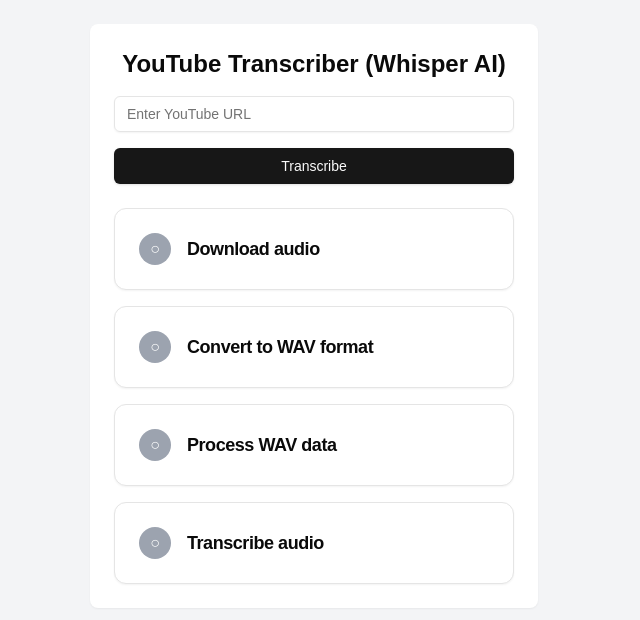
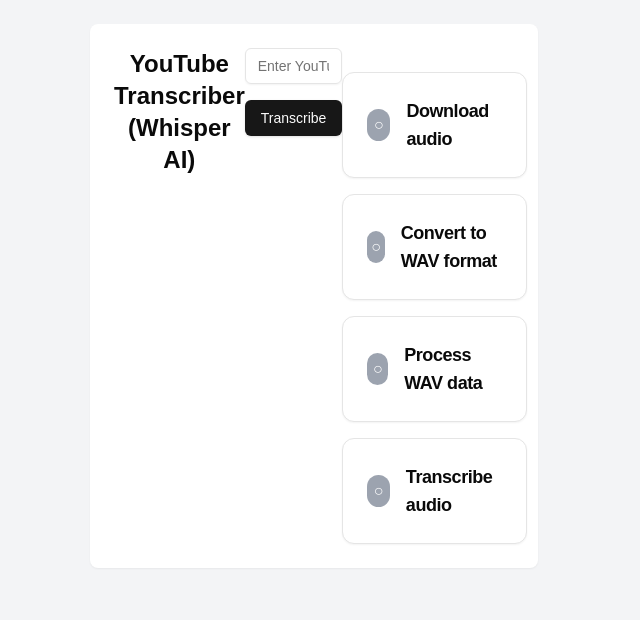
Before and after one commit to fjaviergelabert/audio-hub, a Next.js app: page / in a window 1280 px wide. Shown: the top 620 px of the page, without its empty margins (326-966 px from the left). Built offline with nearby package versions, Linux system fonts and the light colour scheme.

Commit message:
Enhance transcription progress handling: add accurate progress steps and improve user feedback during audio processing events

```diff
--- a/app/api/transcribe/transcribe.ts
+++ b/app/api/transcribe/transcribe.ts
@@ -15,6 +15,7 @@
   try {
     const mp3Buffer = await downloadYoutube(url, onProgress);
     const wavBuffer = await convertMp3ToWav(mp3Buffer, onProgress);
+    onProgress({ type: "conversion", status: "completed", progress: 100 });
 
     const audioData = processWav(wavBuffer, onProgress);
 
@@ -172,9 +173,7 @@
         });
       })
       .pipe(outputStream, { end: true })
-      .on("end", () => {
-        onProgress({ type: "conversion", status: "completed", progress: 100 });
-      })
+      .on("end", () => {})
       .on("error", (err) => {
         reject(err);
       });
--- a/components/app-page.tsx
+++ b/components/app-page.tsx
@@ -8,15 +8,9 @@
 import React, { useState } from "react";
 import { TranscriptCards } from "./transcript-cards";
 
-export function TranscribePage() {
-  const [url, setUrl] = useState("");
-  const [transcription, setTranscription] = useState<TranscriptionChunk[]>([]);
-  const [loading, setLoading] = useState(false);
-  const [error, setError] = useState("");
-
-  const [progressSteps, setProgressSteps] = useState<
-    (TranscriptionProgress & { message: string })[]
-  >([
+const INITIAL_PROGRESS_STEPS: Array<
+  TranscriptionProgress & { message: string }
+> = [
   {
     type: "download",
     progress: 0,
@@ -41,16 +35,39 @@
     status: "idle",
     message: "Transcribe audio",
   },
-  ]);
+];
 
-  const handleSubmit = async (e: React.FormEvent) => {
+export function TranscribePage() {
+  const [url, setUrl] = useState("");
+  const [loading, setLoading] = useState(false);
+  const [error, setError] = useState("");
+  const [transcription, setTranscription] = useState<TranscriptionChunk[]>([]);
+  const progressState = useProgressSteps({
+    onTranscriptionUpdate: setTranscription,
+  });
+  const transcriptionState = useTranscription({
+    onProgress: progressState.handleProgressUpdate,
+    setLoading,
+  });
+
+  return (
+    <main className="min-h-screen bg-gray-100 py-6 px-4 sm:px-6 lg:px-8 flex flex-col md:flex-row gap-4">
+      <section className="flex-1 mb-4 md:mb-0">
+        <article className="max-w-md mx-auto shadow-sm bg-white p-6 rounded-lg flex flex-col md:flex-row">
+          <header className="mb-4">
+            <h1 className="text-2xl font-bold text-center">
+              YouTube Transcriber (Whisper AI)
+            </h1>
+          </header>
+          <URLInput
+            onSubmit={async (e: React.FormEvent) => {
               e.preventDefault();
               setLoading(true);
               setError("");
               setTranscription([]);
 
-    setProgressSteps(
-      progressSteps.map((step) => ({
+              progressState.setProgressSteps(
+                progressState.progressSteps.map((step) => ({
                   ...step,
                   status: "idle",
                   progress: 0,
@@ -58,139 +75,40 @@
               );
 
               try {
-      await startTranscription(url);
+                await transcriptionState.startTranscription(url);
               } catch (error) {
                 setError("An error occurred during transcription: " + error);
                 setLoading(false);
               }
-  };
-
-  async function startTranscription(url: string) {
-    const response = await fetch("/api/transcribe", {
-      method: "POST",
-      headers: { "Content-Type": "application/json" },
-      body: JSON.stringify({ url }),
-    });
-
-    if (!response.ok) {
-      console.error("Failed to start transcription");
-      setLoading(false);
-      return;
+            }}
+            url={url}
+            setUrl={setUrl}
+            loading={loading}
+          />
+          {error && <p className="mt-4 text-red-600">{error}</p>}
+          <ProgressSteps progressSteps={progressState.progressSteps} />
+        </article>
+      </section>
+      {transcription.length > 0 && (
+        <section className="flex-1">
+          <article className="max-w-3xl mx-auto shadow-sm bg-white p-6 rounded-lg">
+            <h2 className="text-2xl font-bold mb-4 text-gray-800 dark:text-gray-200">
+              Transcript
+            </h2>
+            <TranscriptCards chunks={transcription} />
+          </article>
+        </section>
+      )}
+    </main>
+  );
 }
 
-    const reader = response.body!.getReader();
-    const decoder = new TextDecoder("utf-8");
-
-    const stream = new ReadableStream({
-      start(controller) {
-        function push() {
-          reader
-            .read()
-            .then(({ done, value }) => {
-              if (done) {
-                controller.close();
-                setLoading(false);
-                return;
-              }
-
-              const data = decoder.decode(value, { stream: true });
-              data
-                .split("\n")
-                .filter(Boolean)
-                .forEach((line) => {
-                  try {
-                    const progressUpdate: TranscriptionProgress =
-                      JSON.parse(line);
-                    handleProgressUpdate(progressUpdate);
-                  } catch (e) {
-                    console.error("Error parsing progress update:", e);
-                  }
-                });
-
-              controller.enqueue(value);
-              push();
-            })
-            .catch((error) => {
-              console.error("Stream reading error:", error);
-              controller.error(error);
-              setLoading(false);
-            });
-        }
-
-        push();
-      },
-    });
-
-    new Response(stream)
-      .text()
-      .then((result) => {
-        setLoading(false);
-        console.log("Final result:", result);
-      })
-      .catch((error) => {
-        console.error("Error processing stream:", error);
-        setLoading(false);
-      });
-  }
-
-  function handleProgressUpdate(progressUpdate: TranscriptionProgress) {
-    setProgressSteps((prevSteps) =>
-      prevSteps.map((step) => {
-        if (step.type === progressUpdate.type) {
-          return {
-            ...step,
-            progress: progressUpdate.progress,
-            status: progressUpdate.status,
-          };
-        }
-        return step;
-      })
-    );
-
-    if (progressUpdate.type === "transcription" && progressUpdate.data) {
-      console.log("progressUpdate.data", progressUpdate.data);
-      const chunks = progressUpdate.data[1].chunks;
-      const chunk = chunks[chunks.length - 1];
-      const timestamp = chunk?.timestamp[0];
-
-      if (typeof timestamp !== "number") {
-        return;
-      }
-
-      setTranscription(chunks);
-    }
-  }
-
+function ProgressSteps({
+  progressSteps,
+}: React.PropsWithChildren<{
+  progressSteps: Array<TranscriptionProgress & { message: string }>;
+}>) {
   return (
-    <main className="min-h-screen bg-gray-100 py-6 px-4 sm:px-6 lg:px-8 flex flex-col md:flex-row gap-4">
-      <section className="flex-1 mb-4 md:mb-0">
-        <article className="max-w-md mx-auto shadow-sm bg-white p-6 rounded-lg">
-          <header className="mb-4">
-            <h1 className="text-2xl font-bold text-center">
-              YouTube Transcriber (Whisper AI)
-            </h1>
-          </header>
-          <form onSubmit={handleSubmit} className="space-y-4">
-            <Input
-              type="text"
-              value={url}
-              onChange={(e) => setUrl(e.target.value)}
-              placeholder="Enter YouTube URL"
-              required
-              className="w-full" // Ensure the input takes full width on mobile
-            />
-            <Button type="submit" className="w-full" disabled={loading}>
-              {loading ? (
-                <>
-                  <Loader2 className="mr-2 h-4 w-4 animate-spin" />
-                  Transcribing...
-                </>
-              ) : (
-                "Transcribe"
-              )}
-            </Button>
-          </form>
-          {error && <p className="mt-4 text-red-600">{error}</p>}
     <ol className="mt-6 space-y-4">
       {progressSteps.map((step, index) => (
         <li key={index}>
@@ -232,9 +150,7 @@
                   <div
                     className="bg-blue-400 h-2.5 rounded-full"
                     style={{
-                            width: `${
-                              step.progress > 100 ? 100 : step.progress
-                            }%`,
+                      width: `${step.progress > 100 ? 100 : step.progress}%`,
                     }}
                   ></div>
                 </div>
@@ -244,15 +160,163 @@
         </li>
       ))}
     </ol>
-        </article>
-      </section>
-      {transcription.length > 0 && (
-        <section className="flex-1">
-          <article className="max-w-3xl mx-auto shadow-sm bg-white p-6 rounded-lg">
-            <TranscriptCards chunks={transcription} />
-          </article>
-        </section>
-      )}
-    </main>
   );
 }
+
+function URLInput({
+  onSubmit,
+  url,
+  setUrl,
+  loading,
+}: {
+  onSubmit: (e: React.FormEvent) => Promise<void>;
+  url: string;
+  setUrl: React.Dispatch<React.SetStateAction<string>>;
+  loading: boolean;
+}) {
+  return (
+    <form onSubmit={onSubmit} className="space-y-4">
+      <Input
+        type="text"
+        value={url}
+        onChange={(e) => setUrl(e.target.value)}
+        placeholder="Enter YouTube URL"
+        required
+        className="w-full"
+      />
+      <Button type="submit" className="w-full" disabled={loading}>
+        {loading ? (
+          <>
+            <Loader2 className="mr-2 h-4 w-4 animate-spin" />
+            Transcribing...
+          </>
+        ) : (
+          "Transcribe"
+        )}
+      </Button>
+    </form>
+  );
+}
+
+function useTranscription({
+  onProgress,
+  setLoading,
+}: {
+  setLoading: React.Dispatch<React.SetStateAction<boolean>>;
+  onProgress: (data: TranscriptionProgress) => void;
+}) {
+  async function startTranscription(url: string) {
+    const response = await fetch("/api/transcribe", {
+      method: "POST",
+      headers: { "Content-Type": "application/json" },
+      body: JSON.stringify({ url }),
+    });
+
+    if (!response.ok) {
+      console.error("Failed to start transcription");
+      setLoading(false);
+      return;
+    }
+
+    const reader = response.body!.getReader();
+    const decoder = new TextDecoder("utf-8");
+
+    const stream = createStream(reader, decoder);
+
+    new Response(stream)
+      .text()
+      .then(() => {
+        setLoading(false);
+      })
+      .catch((error) => {
+        console.error("Error processing stream:", error);
+        setLoading(false);
+      });
+  }
+
+  function createStream(
+    reader: ReadableStreamDefaultReader<Uint8Array>,
+    decoder: TextDecoder
+  ) {
+    return new ReadableStream({
+      start(controller) {
+        push();
+
+        function push() {
+          reader
+            .read()
+            .then(handleStream)
+            .catch((error) => {
+              console.error("Stream reading error:", error);
+              controller.error(error);
+              setLoading(false);
+            });
+
+          function handleStream({
+            done,
+            value,
+          }: ReadableStreamReadResult<Uint8Array>): void {
+            if (done) {
+              controller.close();
+              setLoading(false);
+              return;
+            }
+
+            const data = decoder.decode(value, { stream: true });
+            data
+              .split("\n")
+              .filter(Boolean)
+              .forEach((line) => {
+                try {
+                  onProgress(JSON.parse(line));
+                } catch (e) {
+                  console.error("Error parsing progress update:", e);
+                }
+              });
+
+            controller.enqueue(value);
+            push();
+          }
+        }
+      },
+    });
+  }
+
+  return { startTranscription };
+}
+
+function useProgressSteps({
+  onTranscriptionUpdate,
+}: {
+  onTranscriptionUpdate: (chunks: TranscriptionChunk[]) => void;
+}) {
+  const [progressSteps, setProgressSteps] = useState(INITIAL_PROGRESS_STEPS);
+
+  function handleProgressUpdate(progressUpdate: TranscriptionProgress) {
+    setProgressSteps((prevSteps) =>
+      prevSteps.map((step) => {
+        if (step.type === progressUpdate.type) {
+          return {
+            ...step,
+            progress: progressUpdate.progress,
+            status: progressUpdate.status,
+          };
+        }
+        return step;
+      })
+    );
+
+    if (progressUpdate.type === "transcription" && progressUpdate.data) {
+      const chunks = progressUpdate.data[1].chunks;
+      const chunk = chunks[chunks.length - 1];
+      const timestamp = chunk?.timestamp[0];
+
+      if (typeof timestamp !== "number") {
+        return;
+      }
+
+      onTranscriptionUpdate(chunks);
+    }
+  }
+  return { progressSteps, setProgressSteps, handleProgressUpdate };
+}
--- a/components/transcript-cards.tsx
+++ b/components/transcript-cards.tsx
@@ -37,10 +37,6 @@
   }
 
   return (
-    <>
-      <h2 className="text-2xl font-bold mb-4 text-gray-800 dark:text-gray-200">
-        Transcript
-      </h2>
     <ScrollArea ref={scrollAreaRef} className="h-[500px] pr-4">
       {chunks.map((entry, index) => {
         const timestamp = `${formatTime(entry.timestamp[0] || 0)}`;
@@ -62,6 +58,5 @@
         );
       })}
     </ScrollArea>
-    </>
   );
 }
```
Lines whose indentation alone changed are shown as unchanged.
